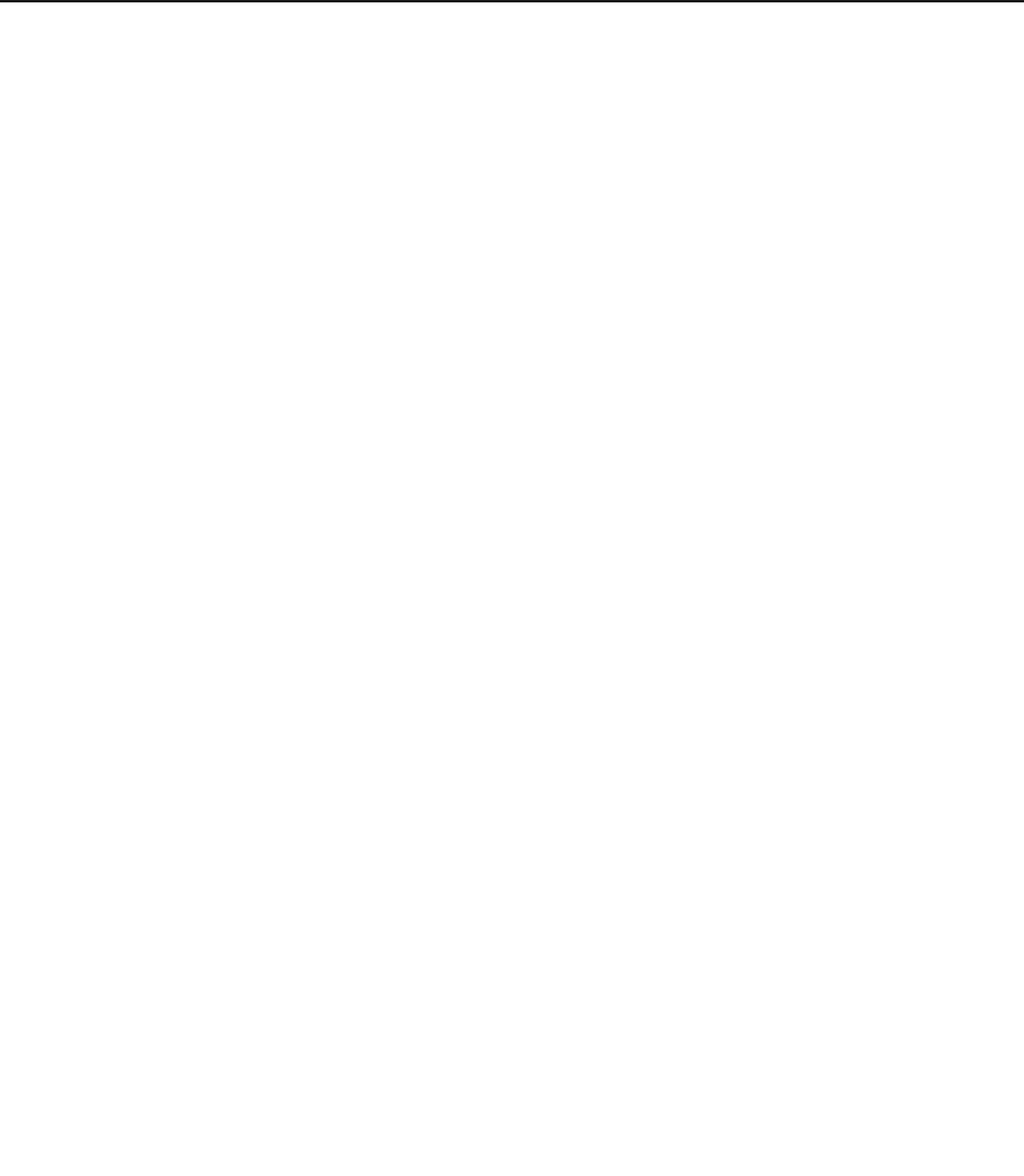
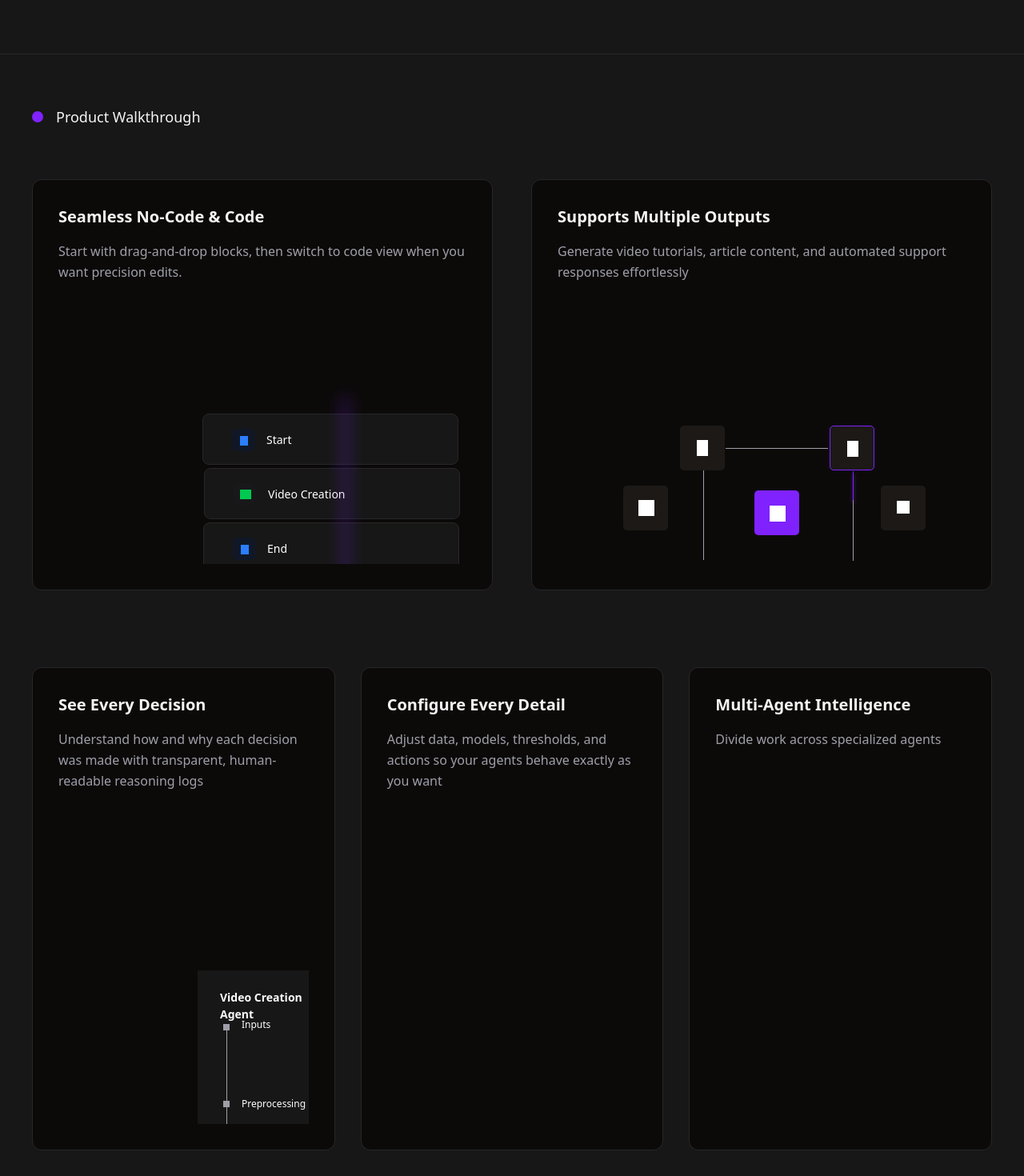
Before and after one commit to faymo/Glassbox, a Next.js app: page / in a window 1280 px wide. Shown: the part 1360-2830 px from the top of the page at 80% size. Before the commit the page ends 1363 px from the top, so only its background shows below. Built offline with nearby package versions, Linux system fonts and the light colour scheme; a web font is replaced by a local one.

Commit message:
add product basics

```diff
--- a/src/components/LandingPage.js
+++ b/src/components/LandingPage.js
@@ -375,6 +375,144 @@ export default function LandingPage() {
             </div>
           </div>
         </div>
+
+        {/* Product Walkthrough Section */}
+        <div className="w-full h-px mt-24 bg-zinc-800"></div>
+        <div className="mt-16 px-4 md:px-10">
+          <div className="flex items-center mb-16">
+            <div className="w-3.5 h-3.5 bg-violet-600 rounded-full mr-4"></div>
+            <span className="text-neutral-100 text-lg font-medium font-lexend">Product Walkthrough</span>
+          </div>
+        </div>
+
+        {/* Feature Cards Section */}
+        <div className="px-4 md:px-10 flex flex-col lg:flex-row gap-12 mb-24">
+          {/* Seamless No-Code & Code */}
+          <div className="flex-1 bg-stone-950 p-8 rounded-xl border border-zinc-800">
+            <div className="text-neutral-100 text-xl font-semibold font-lexend mb-4">Seamless No-Code & Code</div>
+            <div className="text-zinc-400 text-base font-normal font-lexend leading-relaxed mb-8">Start with drag-and-drop blocks, then switch to code view when you want precision edits.</div>
+
+            {/* Workflow visualization */}
+            <div className="relative h-80 bg-stone-950 overflow-hidden">
+              <div className="absolute left-[180px] top-[132px] w-80 h-16 bg-neutral-900 rounded-lg shadow-[0px_1px_2px_0px_rgba(0,0,0,0.05)] border border-zinc-800">
+                <div className="w-7 h-7 left-[36px] top-[18px] absolute bg-gray-900 rounded-md">
+                  <div className="w-2.5 h-3 left-[10px] top-[9px] absolute bg-blue-500"></div>
+                </div>
+                <div className="left-[79px] top-[23px] absolute text-white text-sm font-medium font-inter leading-tight">Start</div>
+              </div>
+
+              <div className="absolute left-[182px] top-[200px] w-80 h-16 bg-neutral-900 rounded-lg shadow-[0px_1px_2px_0px_rgba(0,0,0,0.05)] border border-zinc-800">
+                <div className="w-7 h-7 left-[36px] top-[18px] absolute bg-zinc-900 rounded-md">
+                  <div className="w-3.5 h-3 left-[8px] top-[8px] absolute bg-green-500"></div>
+                </div>
+                <div className="left-[79px] top-[23px] absolute text-white text-sm font-medium font-inter leading-tight">Video Creation</div>
+              </div>
+
+              <div className="absolute left-[181px] top-[268px] w-80 h-16 bg-neutral-900 rounded-lg shadow-[0px_1px_2px_0px_rgba(0,0,0,0.05)] border border-zinc-800">
+                <div className="w-7 h-7 left-[36px] top-[18px] absolute bg-gray-900 rounded-md">
+                  <div className="w-2.5 h-3 left-[10px] top-[9px] absolute bg-blue-500"></div>
+                </div>
+                <div className="left-[79px] top-[23px] absolute text-white text-sm font-medium font-inter leading-tight">End</div>
+              </div>
+
+              {/* Vertical line with glow effect */}
+              <div className="absolute left-[357px] top-[111px] w-0 h-80 border-l-[3px] border-violet-600 blur-[10px]"></div>
+              <div className="absolute left-[357px] top-[111px] w-0 h-80 border-l-2 border-stone-900/0"></div>
+            </div>
+          </div>
+
+          {/* Supports Multiple Outputs */}
+          <div className="flex-1 bg-stone-950 p-8 rounded-xl border border-zinc-800">
+            <div className="text-neutral-100 text-xl font-semibold font-lexend mb-4">Supports Multiple Outputs</div>
+            <div className="text-zinc-400 text-base font-normal font-lexend leading-relaxed mb-8">Generate video tutorials, article content, and automated support responses effortlessly</div>
+
+            {/* Output visualization */}
+            <div className="relative h-80 overflow-hidden">
+              {/* Top row outputs */}
+              <div className="absolute left-[153px] top-[147px] w-14 h-14 bg-stone-900 rounded-[5px] overflow-hidden">
+                <div className="w-3.5 h-5 left-[21px] top-[18px] absolute bg-white"></div>
+              </div>
+              <div className="absolute left-[340px] top-[147px] w-14 h-14 bg-stone-900 rounded-[5px] border border-violet-600 overflow-hidden">
+                <div className="w-3.5 h-5 left-[21px] top-[18px] absolute bg-white"></div>
+              </div>
+
+              {/* Center output with glow */}
+              <div className="absolute left-[246px] top-[228px] w-14 h-14 bg-violet-600 rounded-[5px] overflow-hidden">
+                <div className="w-5 h-5 left-[19px] top-[19px] absolute bg-white"></div>
+              </div>
+
+              {/* Bottom row outputs */}
+              <div className="absolute left-[82px] top-[222px] w-14 h-14 bg-stone-900 rounded-[5px] overflow-hidden">
+                <div className="w-5 h-5 left-[19px] top-[18px] absolute bg-white"></div>
+              </div>
+              <div className="absolute left-[404px] top-[222px] w-14 h-14 bg-stone-900 rounded-[5px] overflow-hidden">
+                <div className="w-4 h-4 left-[20px] top-[19px] absolute bg-white"></div>
+              </div>
+
+              <div className="absolute left-[153px] top-[322px] w-14 h-14 bg-stone-900 rounded-[5px] overflow-hidden">
+                <div className="w-5 h-3.5 left-[18px] top-[21px] absolute bg-white"></div>
+              </div>
+              <div className="absolute left-[340px] top-[322px] w-14 h-14 bg-stone-900 rounded-[5px] overflow-hidden">
+                <div className="w-5 h-5 left-[19px] top-[19px] absolute bg-white"></div>
+              </div>
+
+              {/* Connection lines */}
+              <div className="absolute left-[182px] top-[203px] w-0 h-28 border-l border-zinc-400"></div>
+              <div className="absolute left-[369px] top-[204px] w-0 h-28 border-l border-zinc-400"></div>
+              <div className="absolute left-[369px] top-[204px] w-0 h-9 border-l border-violet-600 shadow-[0px_4px_4px_0px_rgba(124,59,237,1.00)]"></div>
+              <div className="absolute left-[210px] top-[175px] w-32 h-0 border-t border-zinc-400"></div>
+              <div className="absolute left-[210px] top-[349px] w-32 h-0 border-t border-zinc-400"></div>
+            </div>
+          </div>
+        </div>
+
+        {/* Three Feature Cards Section */}
+        <div className="px-4 md:px-10 flex flex-col lg:flex-row gap-8 mb-24">
+          {/* See Every Decision */}
+          <div className="flex-1 bg-stone-950 p-8 rounded-xl border border-zinc-800">
+            <div className="text-neutral-100 text-xl font-semibold font-lexend mb-4">See Every Decision</div>
+            <div className="text-zinc-400 text-base font-normal font-lexend leading-relaxed mb-8">Understand how and why each decision was made with transparent, human-readable reasoning logs</div>
+
+            {/* Decision log visualization */}
+            <div className="relative h-96 overflow-hidden">
+              <div className="w-72 h-[562px] left-[174px] top-[192px] absolute bg-neutral-900"></div>
+              <div className="w-36 h-6 left-[202px] top-[215px] absolute text-neutral-50 text-sm font-semibold font-inter leading-normal">Video Creation Agent</div>
+
+              {/* Decision steps */}
+              <div className="left-[229px] top-[254px] absolute text-white text-xs font-normal font-inter leading-none">Inputs</div>
+              <div className="left-[229px] top-[353px] absolute text-white text-xs font-normal font-inter leading-none">Preprocessing</div>
+              <div className="left-[229px] top-[414px] absolute text-white text-xs font-normal font-inter leading-none">Preprocessing</div>
+              <div className="left-[229px] top-[475px] absolute text-white text-xs font-normal font-inter leading-none">Options Considered</div>
+              <div className="left-[229px] top-[536px] absolute text-white text-xs font-normal font-inter leading-none">Rejected Options</div>
+              <div className="left-[229px] top-[597px] absolute text-white text-xs font-normal font-inter leading-none">Outputs</div>
+
+              {/* Timeline dots */}
+              <div className="w-2 h-2 left-[206px] top-[259px] absolute bg-zinc-400"></div>
+              <div className="w-2 h-2 left-[206px] top-[355px] absolute bg-zinc-400"></div>
+              <div className="w-2 h-2 left-[206px] top-[417px] absolute bg-zinc-400"></div>
+              <div className="w-2 h-2 left-[206px] top-[478px] absolute bg-zinc-400"></div>
+              <div className="w-2 h-2 left-[206px] top-[539px] absolute bg-zinc-400"></div>
+              <div className="w-2 h-2 left-[206px] top-[600px] absolute bg-zinc-400"></div>
+
+              {/* Timeline line */}
+              <div className="w-px h-80 left-[210px] top-[266px] absolute border-l border-zinc-400"></div>
+            </div>
+          </div>
+
+          {/* Configure Every Detail */}
+          <div className="flex-1 bg-stone-950 p-8 rounded-xl border border-zinc-800">
+            <div className="text-neutral-100 text-xl font-semibold font-lexend mb-4">Configure Every Detail</div>
+            <div className="text-zinc-400 text-base font-normal font-lexend leading-relaxed">Adjust data, models, thresholds, and actions so your agents behave exactly as you want</div>
+          </div>
+
+          {/* Multi-Agent Intelligence */}
+          <div className="flex-1 bg-stone-950 p-8 rounded-xl border border-zinc-800">
+            <div className="text-neutral-100 text-xl font-semibold font-lexend mb-4">Multi-Agent Intelligence</div>
+            <div className="text-zinc-400 text-base font-normal font-lexend leading-relaxed">Divide work across specialized agents</div>
+          </div>
+        </div>
+
+
       </div>
     </div>
   );
```
